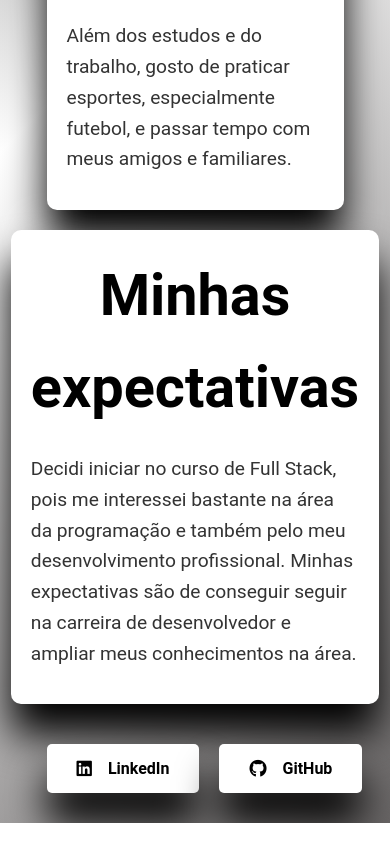
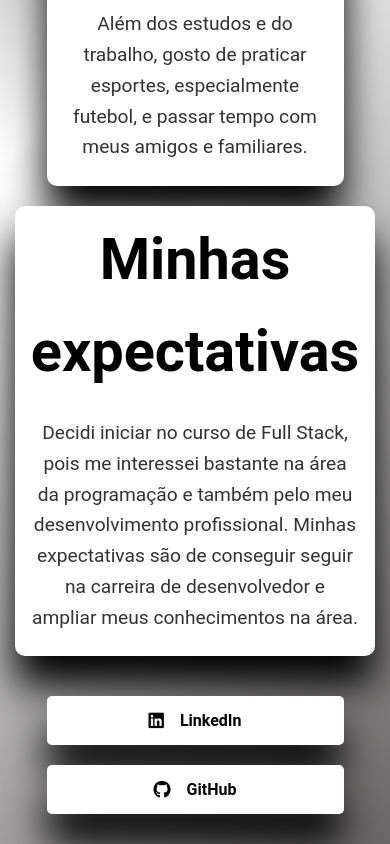
Before and after one commit to davirodrigues-dev/Apresentacao-digital-college, a plain HTML site: page index.html in a window 390 px wide. Shown: the part 908-1752 px from the top of the page. Before the commit the page ends 1731 px from the top, so only its background shows below. Drawn offline with Linux system fonts and the light colour scheme.

Commit message:
deixando responsivo para celulares e ajustando tamanho das caixas

```diff
--- a/styles.css
+++ b/styles.css
@@ -18,17 +18,18 @@ body {
 
 .principal {
     width: 90%;
-    max-width: 900px;
+    max-width: 800px;
     display: flex;
     flex-direction: column;
     align-items: center;
+    text-align: center;
 }
 
 .conteudo-sobre-mim {
     margin-bottom: 20px;
     background-color: #ffffff;
     border-radius: 10px;
-    padding: 20px;
+    padding: 8px 16px;
     box-shadow: 0 30px 40px rgba(0, 0, 0);
     font-size: 1.2em;
     line-height: 1.6;
@@ -57,9 +58,9 @@ h1.titulo-principal {
     margin-top: 20px;
     align-items: center;
     width: 100%;
-    max-width: 480px;
+    max-width: 100%;
     justify-content: center;
-    justify-content: space-between;
+    flex-wrap: wrap;
 }
 
 .container-links a {
@@ -84,3 +85,14 @@ h1.titulo-principal {
     margin-right: 8px;
     font-size: 1.1em;
 }
+
+@media (max-width: 600px) {
+    .container-links {
+        flex-direction: column;
+    }
+
+    .container-links a {
+        width: 100%;
+        justify-content: center;
+    }
+}
```
